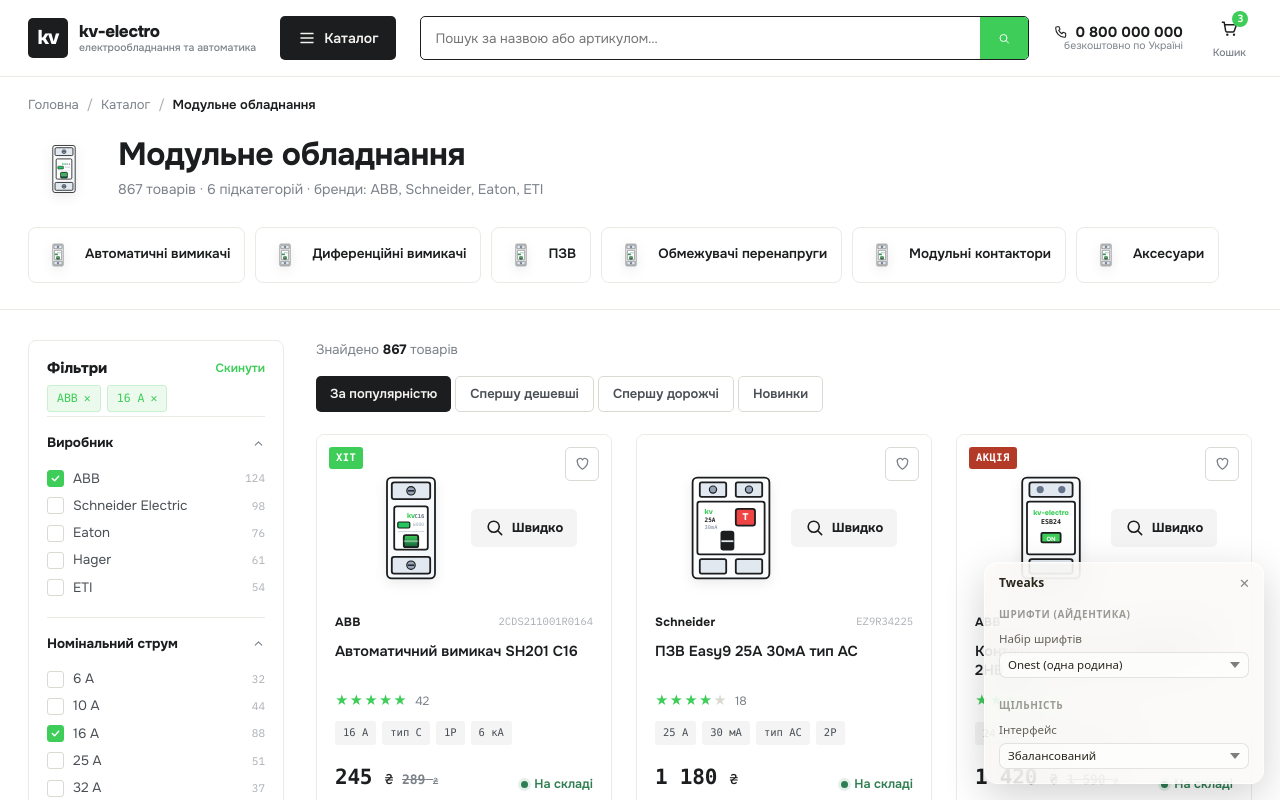
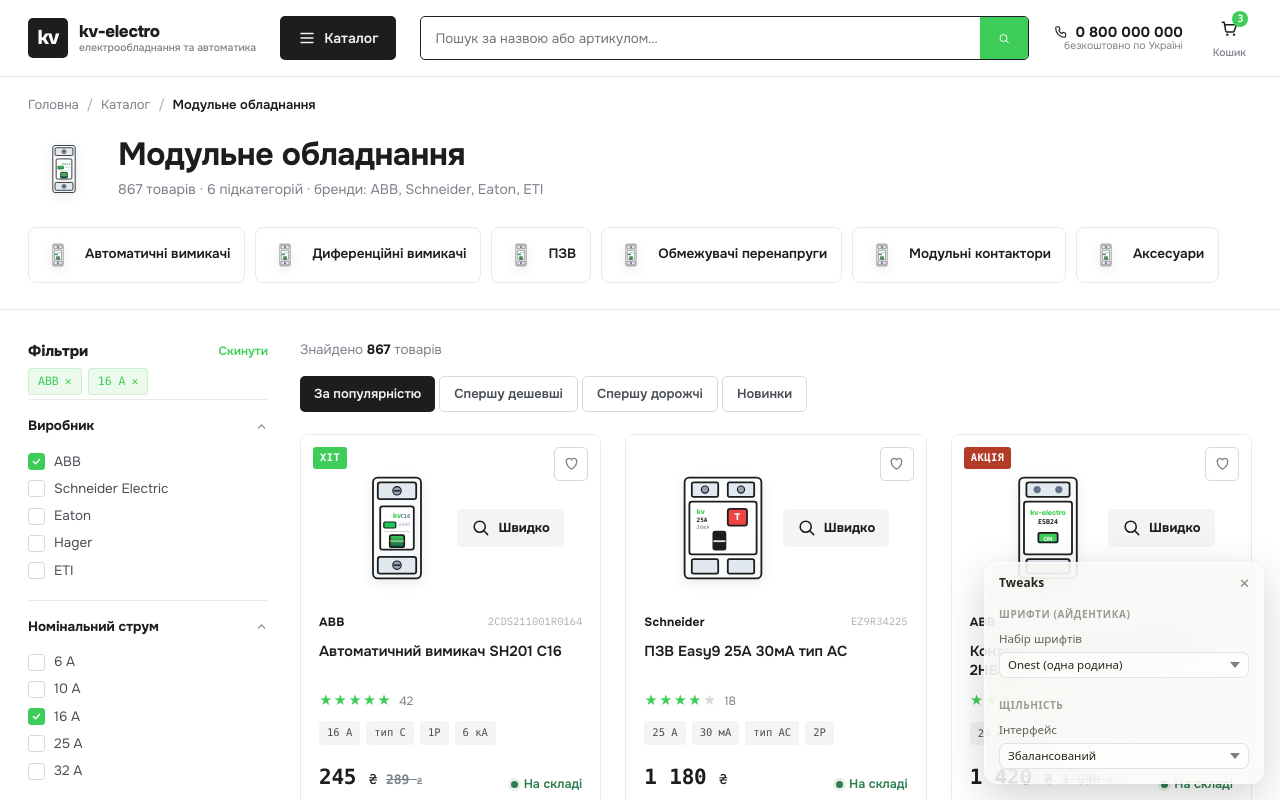
Before and after one commit to ZhekaGrem/test-shop, a React (Vite) app: page / in a window 1280 px wide. Both pictures are taken after a click on the link 144 px from the left and 865 px from the top of the page. Shown: the top 800 px of the page. Built offline with nearby package versions, Linux system fonts and the light colour scheme; a web font is replaced by a local one.

Commit message:
feat(identity): lighten catalog filters (drop counts, remove card chrome)

```diff
--- a/src/components/Filters.jsx
+++ b/src/components/Filters.jsx
@@ -8,7 +8,6 @@
         {c && <svg width="11" height="11" viewBox="0 0 24 24" fill="none"><path d="m5 12 5 5 9-10" stroke="#fff" strokeWidth="3" strokeLinecap="round" strokeLinejoin="round"/></svg>}
       </span>
       <span style={{ fontSize: 13.5, color: "var(--ink-2)", flexGrow: 1 }}>{label}</span>
-      {count != null && <span className="u-mono" style={{ fontSize: 11, color: "var(--faint)" }}>{count}</span>}
     </label>
   );
 }
@@ -94,8 +93,8 @@
 
 export function FilterSidebar() {
   return (
-    <aside style={{ width: 256, flexShrink: 0 }} className="filter-sidebar">
-      <div className="card" style={{ padding: "16px 18px", position: "sticky", top: 96 }}>
+    <aside style={{ width: 240, flexShrink: 0 }} className="filter-sidebar">
+      <div style={{ position: "sticky", top: 96 }}>
         <FilterContents />
       </div>
     </aside>
```
